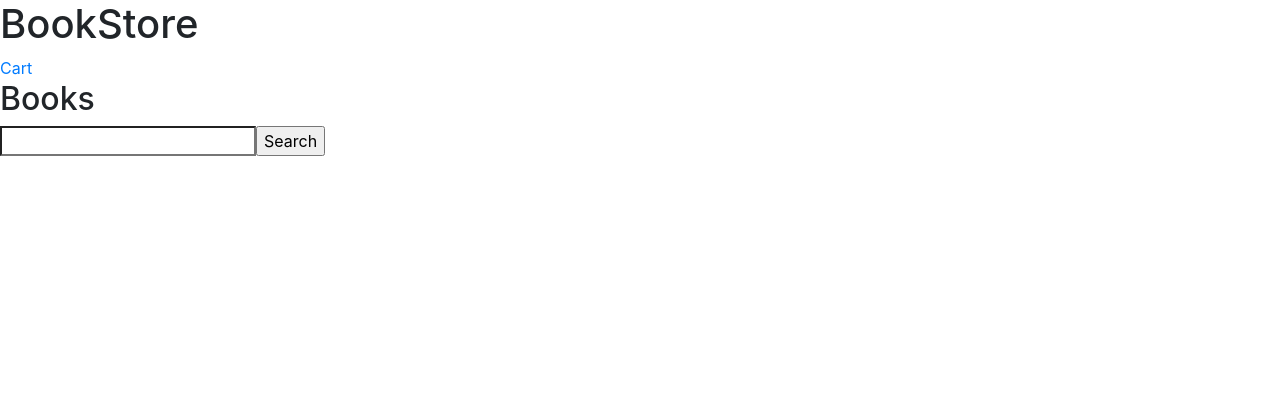
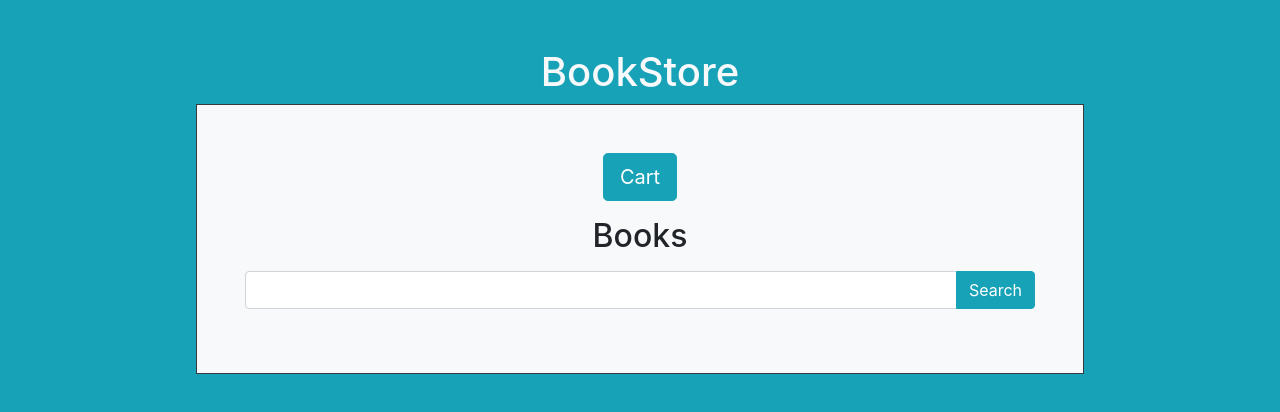
Before and after one commit to BulcsuFarmasi/bookstore, an Angular app: page /books in a window 1280 px wide. Shown: the top 412 px of the page. Built offline with nearby package versions, Linux system fonts and the light colour scheme.

Commit message:
books styles

```diff
--- a/src/app/app.component.html
+++ b/src/app/app.component.html
@@ -1,2 +1,4 @@
-<h1>BookStore</h1>
-<router-outlet></router-outlet>
+<h1 class="h1 text-center text-light">BookStore</h1>
+<div class="border border-dark bg-light p-5 w-75 text-center container">
+    <router-outlet></router-outlet>
+</div>
--- a/src/app/app.component.scss
+++ b/src/app/app.component.scss
@@ -0,0 +1,3 @@
+.container {
+    margin:0 auto;
+}
--- a/src/app/modules/book/components/book-filter/book-filter.component.html
+++ b/src/app/modules/book/components/book-filter/book-filter.component.html
@@ -1,6 +1,8 @@
 <form (submit)="submit()">
-  <p>
-    <input type="search" id="search" name="search" [(ngModel)]="searchTerm">
-    <input type="submit" value="Search">
+  <p class="input-group">
+    <input type="search" id="search" name="search" [(ngModel)]="searchTerm" class="form-control">
+    <span class="input-group-append">
+      <input type="submit" value="Search" class="btn btn-info">
+    </span>
   </p>
 </form>
--- a/src/app/modules/book/components/books/books.component.html
+++ b/src/app/modules/book/components/books/books.component.html
@@ -1,11 +1,15 @@
-<a routerLink="/cart">Cart</a>
-<h2>Books</h2>
+<a routerLink="/cart" class="btn btn-info btn-lg">Cart</a>
+<h2 class="h2 m-3">Books</h2>
 <book-filter (searchtermchange)="onSearchTermChange($event)"></book-filter>
 <loader *ngIf="loading"></loader>
 <p *ngIf="searched && books.length === 0">No book found for the specified search term</p>
 <p *ngIf="error">An error occured during loading the books</p>
-<div class="book" *ngFor="let book of books">
-      <img [src]="book.coverImage" alt="book.title">
-      <p><a [routerLink]="['/book', book.id]">{{ book.title }}</a></p>
-      <p><span *ngFor="let author of book.author">{{ author }} </span></p>
+<div class="row">
+      <div class="book col-2 card m-3" *ngFor="let book of books">
+            <img [src]="book.coverImage" alt="book.title" class="card-img-top">
+            <div>
+                  <p class="card-title"><a [routerLink]="['/book', book.id]">{{ book.title }}</a></p>
+                  <p class="card-text"><span *ngFor="let author of book.author">{{ author }} </span></p>
+            </div>
+      </div>
 </div>
--- a/src/index.html
+++ b/src/index.html
@@ -8,7 +8,7 @@
   <meta name="viewport" content="width=device-width, initial-scale=1">
   <link rel="icon" type="image/x-icon" href="favicon.ico">
 </head>
-<body>
+<body class="bg-info p-5">
   <app-root></app-root>
 </body>
 </html>
```
